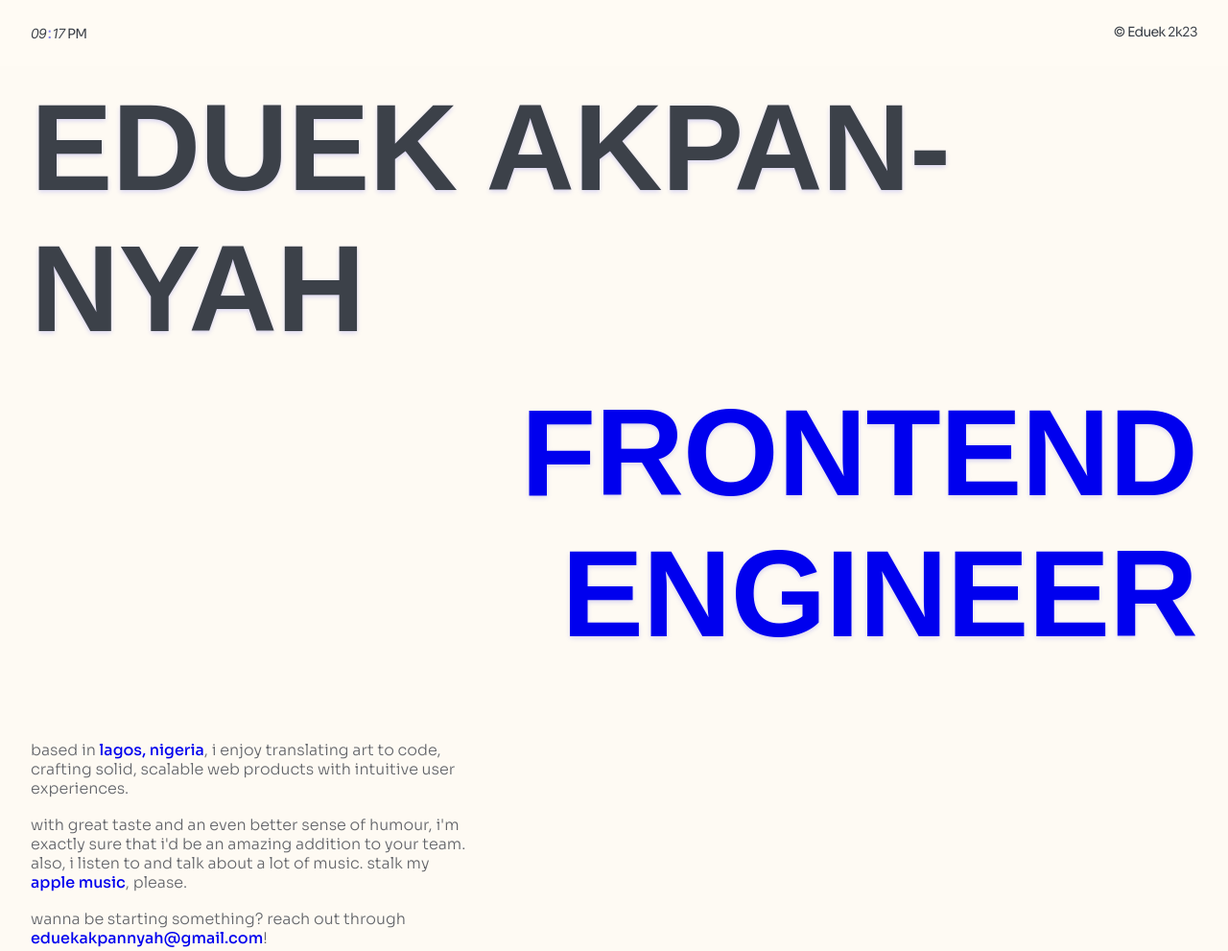
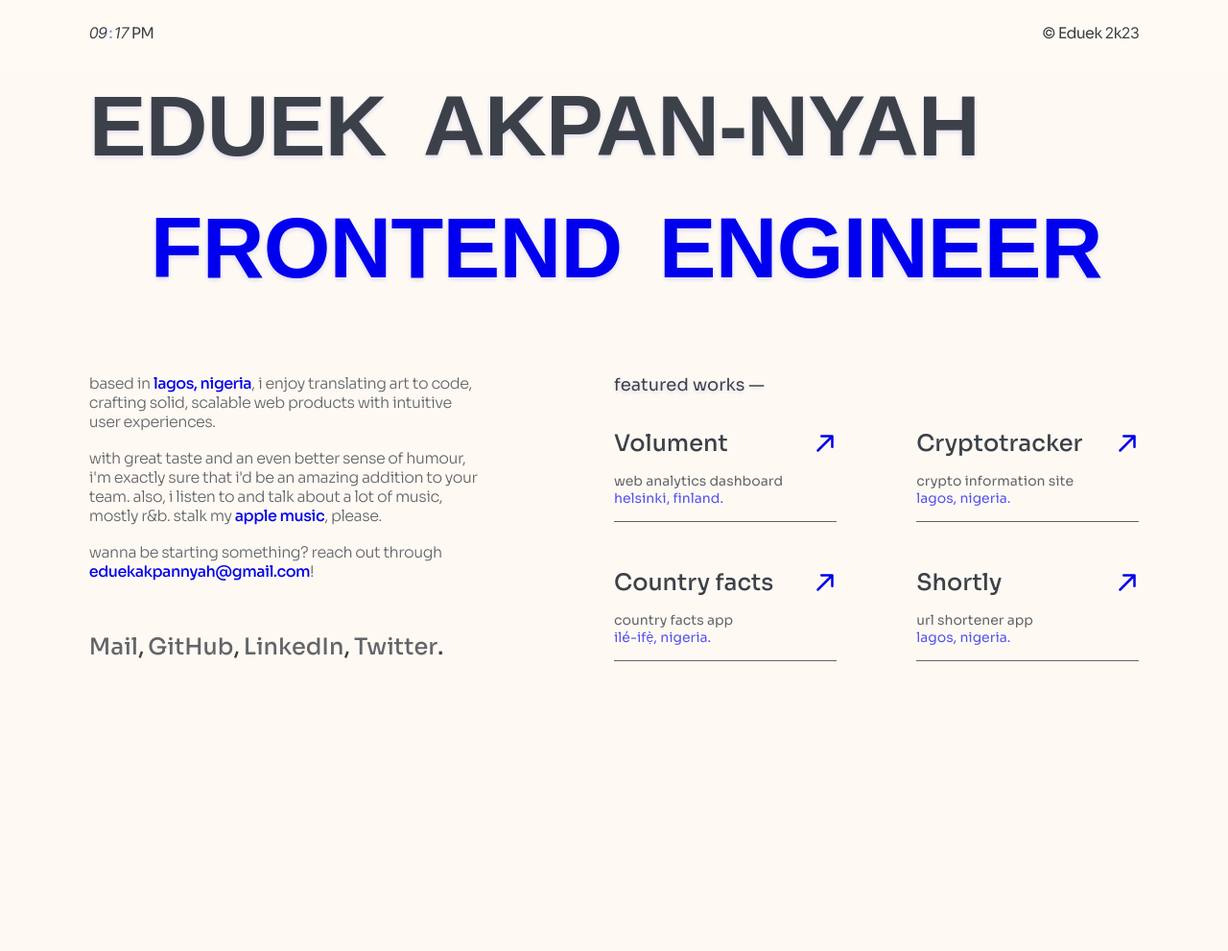
Before and after one commit to the-eduek/folio-v3, a website built with Vite: page index.html in a window 1280 px wide. Shown: the top 991 px of the page at 96% size. After the commit the page ends 800 px from the top, so only its background shows below. Built offline with nearby package versions, Linux system fonts and the light colour scheme; files whose address does not match are found by name.

Commit message:
feat: finish responsive view

```diff
--- a/index.html
+++ b/index.html
@@ -23,18 +23,46 @@
       </header>
 
       <section class="hero">
-        <h1>Eduek Akpan-Nyah</h1>
-        <div>
-          <h2>Frontend Engineer</h2>
-        </div>
+        <h1><span>Eduek</span> <span>Akpan-Nyah</span></h1>
+        <h2><span>Frontend</span> <span>Engineer</span></h2>
       </section>
 
+      <section class="wrap">
         <section class="about">
+          <article>
             <p>Based in <b>Lagos, Nigeria</b>, I enjoy translating art to code, crafting solid, scalable web products with intuitive user experiences.</p>
 
-        <p>With great taste and an even better sense of humour, i'm exactly sure that i'd be an amazing addition to your team. Also, I listen to and talk about a lot of music. Stalk my <a href="https://music.apple.com/profile/eduek" target="_blank">apple music</a>, please.</p>
+            <p>With great taste and an even better sense of humour, i'm exactly sure that i'd be an amazing addition to your team. Also, I listen to and talk about a lot of music, mostly R&B. Stalk my <a href="https://music.apple.com/profile/eduek" target="_blank">apple music</a>, please.</p>
 
             <p><span>Wanna be starting something?</span> <span>Reach out through</span> <span><a href="mailto:eduekakpannyah@gmail.com">eduekakpannyah@gmail.com</a>!</span></p>
+          </article>
+
+          <section class="contact">
+            <h3>Contact —</h3>
+
+            <ul>
+              <li class="contact-link">
+                <a href="mailto:eduekakpannyah@gmail.com">
+                  <span data-content="Mail" aria-hidden="true"></span> Mail
+                </a>,
+              </li>
+              <li class="contact-link">
+                <a href="https://github.com/the-eduek/" target="_blank">
+                  <span data-content="GitHub" aria-hidden="true"></span> GitHub
+                </a>,
+              </li>
+              <li class="contact-link">
+                <a href="https://www.linkedin.com/in/eduek/" target="_blank">
+                  <span data-content="LinkedIn" aria-hidden="true"></span> LinkedIn
+                </a>,
+              </li>
+              <li class="contact-link">
+                <a href="https://twitter.com/the_eduek" target="_blank">
+                  <span data-content="Twitter" aria-hidden="true"></span> Twitter
+                </a>.
+              </li>
+            </ul>
+          </section>
         </section>
 
         <section class="works">
@@ -136,6 +164,8 @@
           </ul>
         </section>
 
+      </section>
+
       <section class="contact">
         <h3>Contact —</h3>
 
--- a/src/styles/_main.scss
+++ b/src/styles/_main.scss
@@ -49,6 +49,7 @@
   h2 {
     @extend %tight;
     display: flex;
+    flex-direction: column;
     font-family: Jellee, sans-serif;
     font-size: 13vw;
     text-shadow: 0 2px 5px rgba($primary, 0.15);
@@ -66,6 +67,7 @@
   padding: 8vh 1.25rem;
   width: 85%;
 
+  article {
     a,
     b {
       color: $primary;
@@ -112,6 +114,11 @@
           white-space: nowrap;
         }
       }
+    }
+  }
+
+  .contact {
+    display: none;
   }
 }
 
@@ -282,9 +289,11 @@
 
 @media (min-width: 410px) {
   .about {
+    article {
       p:last-child {
         span {
           white-space: normal;
+        }
       }
     }
   }
@@ -294,10 +303,6 @@
   .header {
     div {
       padding: 1.5rem 2rem;
-
-      span.blink {
-        font-size: 1.0625rem;
-      }
     }
   }
 
@@ -338,7 +343,6 @@
     h1,
     h2 {
       font-size: 10vw;
-      // padding:  0 20vw 0 0;
     }
   }
 
@@ -350,3 +354,70 @@
     }
   }
 }
+
+@media (min-width: 1280px) {
+  .wrap {
+    display: flex;
+    justify-content: space-between;
+    padding: 0 7.25vw 7.25vw;
+  }
+
+  .header {
+    div {
+      padding: 1.5rem 7.25vw;
+      font-size: 1rem;
+    }
+  }
+
+  .hero {
+    padding: 10vh 7.25vw;
+
+    h1,
+    h2 {
+      flex-direction: row;
+      font-size: 7vw;
+
+      span{
+        margin: 0 3vw 0 0;
+      }
+    }
+  }
+
+  .about {
+    display: flex;
+    flex-direction: column;
+    justify-content: space-between;
+    padding: 0;
+    width: 37.5%;
+
+    .contact {
+      display: block;
+      padding: 0 0 0;
+
+      h3 {
+        display: none;
+      }
+
+      ul {
+        padding: 0;
+      }
+    }
+  }
+
+  .works {
+    width: 60%;
+    padding: 0 0 0 10%;
+
+    h3 {
+      padding: 0 0 2rem;
+    }
+
+    ul {
+      gap: 3.5vw 6.5vw;
+    }
+  }
+
+  .contact {
+    display: none;
+  }
+}
```
Lines whose indentation alone changed are shown as unchanged.
